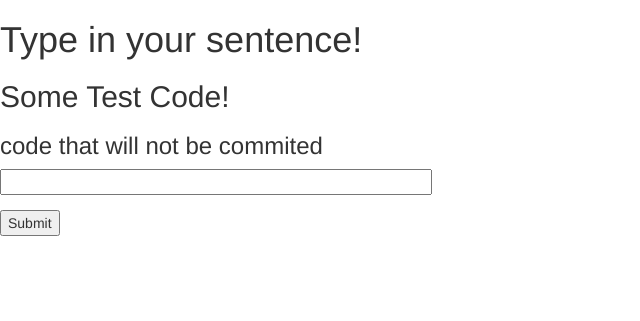
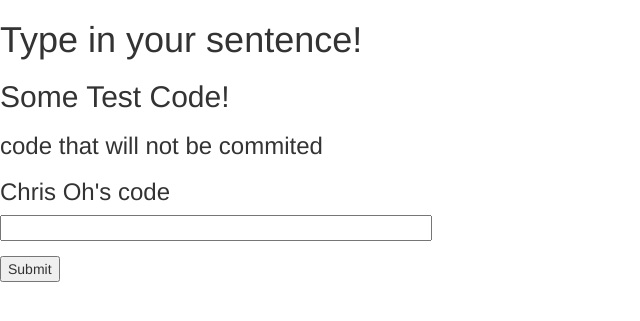
Before and after one commit to matt-ha/TextAnalyzer, a PHP site: page / in a window 1280 px wide. Shown: the top 321 px of the page, without its empty margins (0-640 px from the left). Run offline with PHP 8.4, Linux system fonts and the light colour scheme; some libraries are stand-ins or nearby versions.

Commit message:
Chris Oh Commit

```diff
--- a/index.php
+++ b/index.php
@@ -18,6 +18,7 @@ require_once 'APICall.php';
       <h1>Type in your sentence!</h1>
 	  <h2>Some Test Code!</h2>
 	  <h3>code that will not be commited</h3>
+    <h3>Chris Oh's code</h3>
       <div class="form-group">
         <input type="textarea" name="Text" size="50"></input>
       </div>
```
